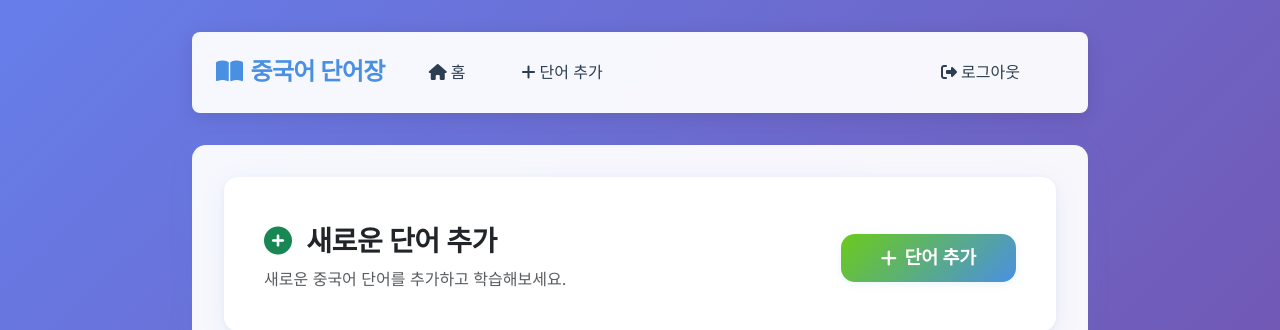
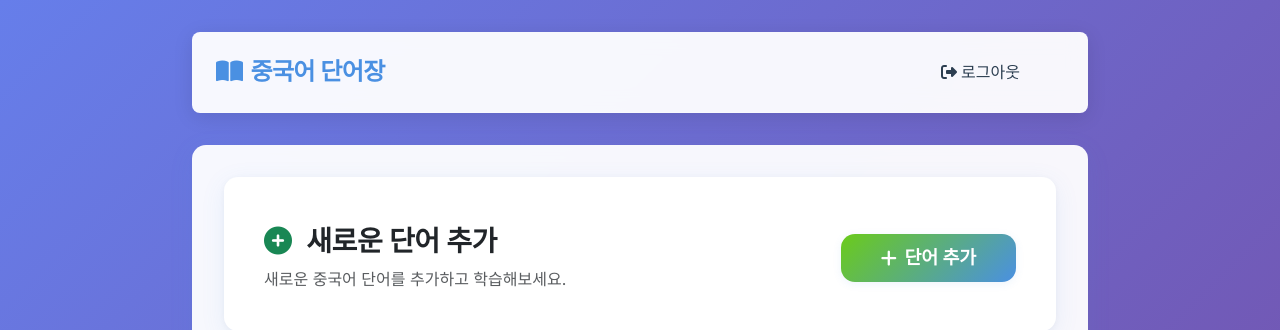
Before and after one commit to shhwangofficial/chinese-voca, a Django app: page /words/ in a window 1280 px wide. Shown: the top 330 px of the page. Run offline with Django 5.2, Linux system fonts and the light colour scheme; the visitor is signed in with stand-in values (Sample User, id 1); data that the repository does not hold is empty.

Commit message:
some minor UI changes

```diff
--- a/templates/base.html
+++ b/templates/base.html
@@ -356,38 +356,16 @@
         <a class="navbar-brand" href="{% url 'words:index' %}">
           <i class="fas fa-book-open me-2"></i>중국어 단어장
         </a>
-        <button class="navbar-toggler"
-                type="button"
-                data-bs-toggle="collapse"
-                data-bs-target="#navbarNav">
-          <span class="navbar-toggler-icon"></span>
-        </button>
-        <div class="collapse navbar-collapse" id="navbarNav">
-          <ul class="navbar-nav me-auto">
-            <li class="nav-item">
-              <a class="nav-link" href="{% url 'words:index' %}">
-                <i class="fas fa-home me-1"></i>홈
-              </a>
-            </li>
-            <li class="nav-item">
-              <a class="nav-link" href="{% url 'words:add' %}">
-                <i class="fas fa-plus me-1"></i>단어 추가
-              </a>
-            </li>
-          </ul>
-          <div class="navbar-nav">
+        <div class="d-flex ms-auto">
           {% if user.is_authenticated %}
-              <li class="nav-item">
             <a class="nav-link" href="{% url 'accounts:logout' %}">
               <i class="fas fa-sign-out-alt me-1"></i>로그아웃
             </a>
-              </li>
           {% else %}
             <a class="nav-link" href="{% url 'accounts:login' %}">
               <i class="fas fa-sign-in-alt me-1"></i>로그인
             </a>
           {% endif %}
-          </div>
         </div>
       </nav>
     </div>
--- a/words/templates/words/index.html
+++ b/words/templates/words/index.html
@@ -177,6 +177,10 @@
         padding: 1rem 2.5rem;
         box-shadow: 0 2px 8px rgba(74,144,226,0.10);
         transition: background 0.2s, box-shadow 0.2s;
+        white-space: nowrap;
+        display: inline-flex;
+        align-items: center;
+        justify-content: center;
     }
     .btn-modern-add:hover {
         background: linear-gradient(135deg, #4A90E2, #6BCB1A);
@@ -188,6 +192,12 @@
         align-items: center;
         gap: 1rem;
         margin-bottom: 0;
+        margin-left: auto;
+    }
+    .quiz-btn-modern.btn-wide {
+        padding: 1rem 2.5rem;
+        min-width: 180px;
+        border-radius: 14px;
     }
     @media (max-width: 600px) {
         .quiz-header-row {
@@ -289,7 +299,7 @@
                        placeholder="1~20"
                        required
                        onchange="validateQuizNumber(this)">
-                <button type="submit" class="btn quiz-btn-modern">
+                <button type="submit" class="btn quiz-btn-modern btn-wide">
                   <i class="fas fa-play me-2"></i>퀴즈 시작
                 </button>
               </form>
```
Lines whose indentation alone changed are shown as unchanged.
